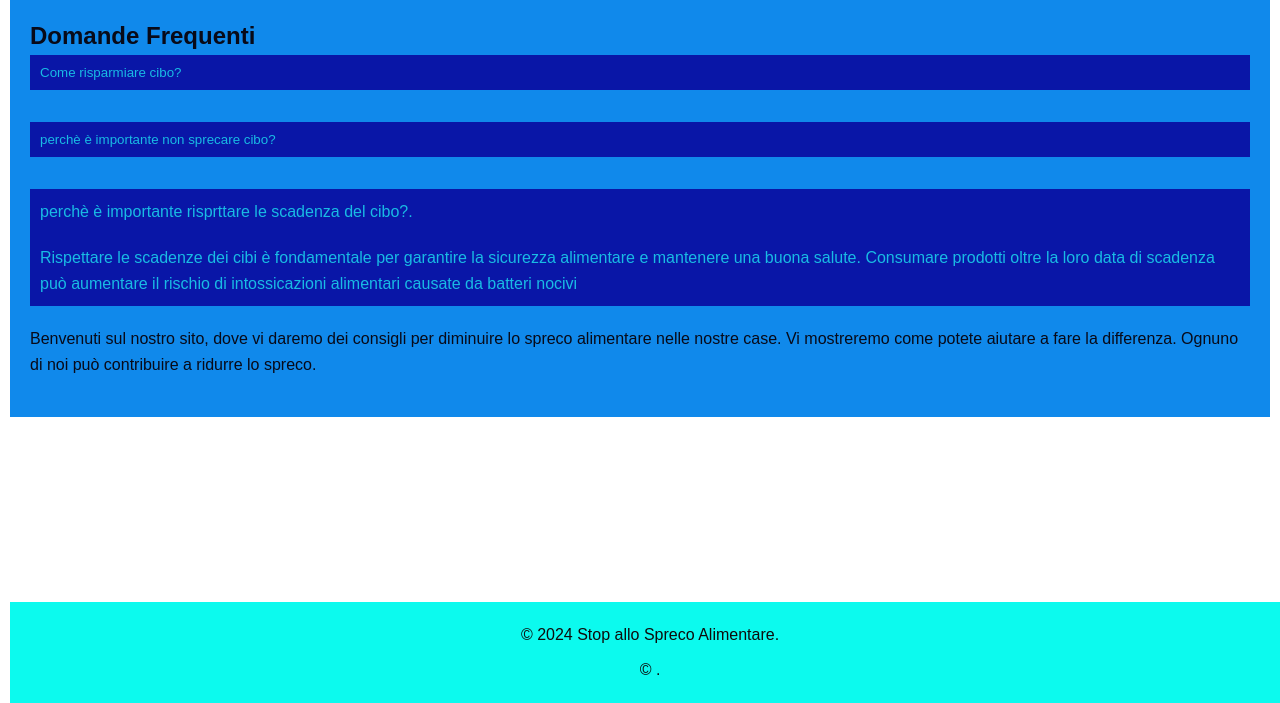
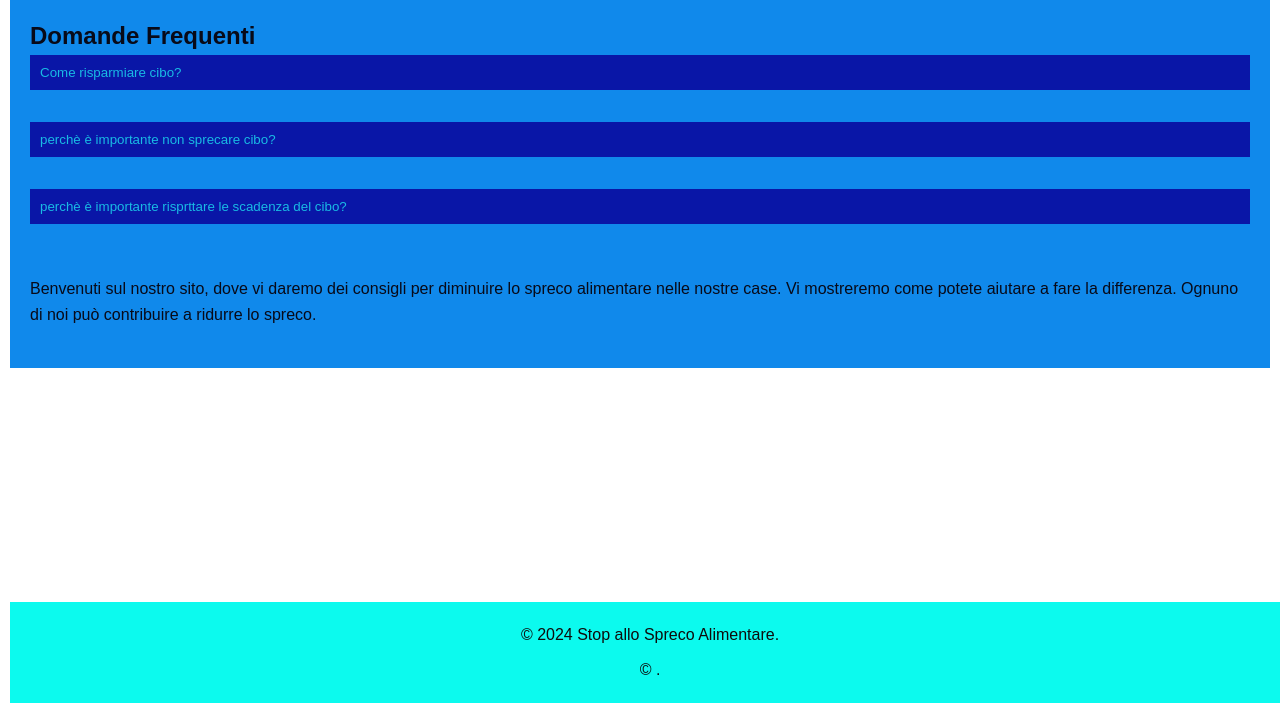
Before and after one commit to Giambruna/progetto_spreco_alimentare, a plain HTML site: page index.html in a window 1280 px wide. Shown: the part 97-800 px from the top of the page. Drawn offline with Linux system fonts and the light colour scheme.

Commit message:
fix question

```diff
--- a/index.html
+++ b/index.html
@@ -34,9 +34,11 @@
                 <p class="faq-answer">In sintesi, risparmiare cibo è un passo fondamentale verso la creazione di un sistema alimentare più sostenibile, efficiente e giusto per tutti..</p>
             </div>
 
-        <p class="faq-question">perchè è importante risprttare le scadenza del cibo?.</button>
-         <p class="faq-question">Rispettare le scadenze dei cibi è fondamentale per garantire la sicurezza alimentare e mantenere una buona salute. Consumare prodotti oltre la loro data di scadenza può aumentare il rischio di intossicazioni alimentari causate da batteri nocivi </pi>
-         </div>
+        <div class="faq-item">
+            <button class="faq-question"> perchè è importante risprttare le scadenza del cibo?</button>
+                <p class="faq-answer"> Rispettare le scadenze dei cibi è fondamentale per garantire la sicurezza alimentare e mantenere una buona salute. Consumare prodotti oltre la loro data di scadenza può aumentare il rischio di intossicazioni alimentari causate da batteri nocivi</p>
+             </div>
+
 
 
             <!-- Aggiungi qui altre domande e risposte -->
```
